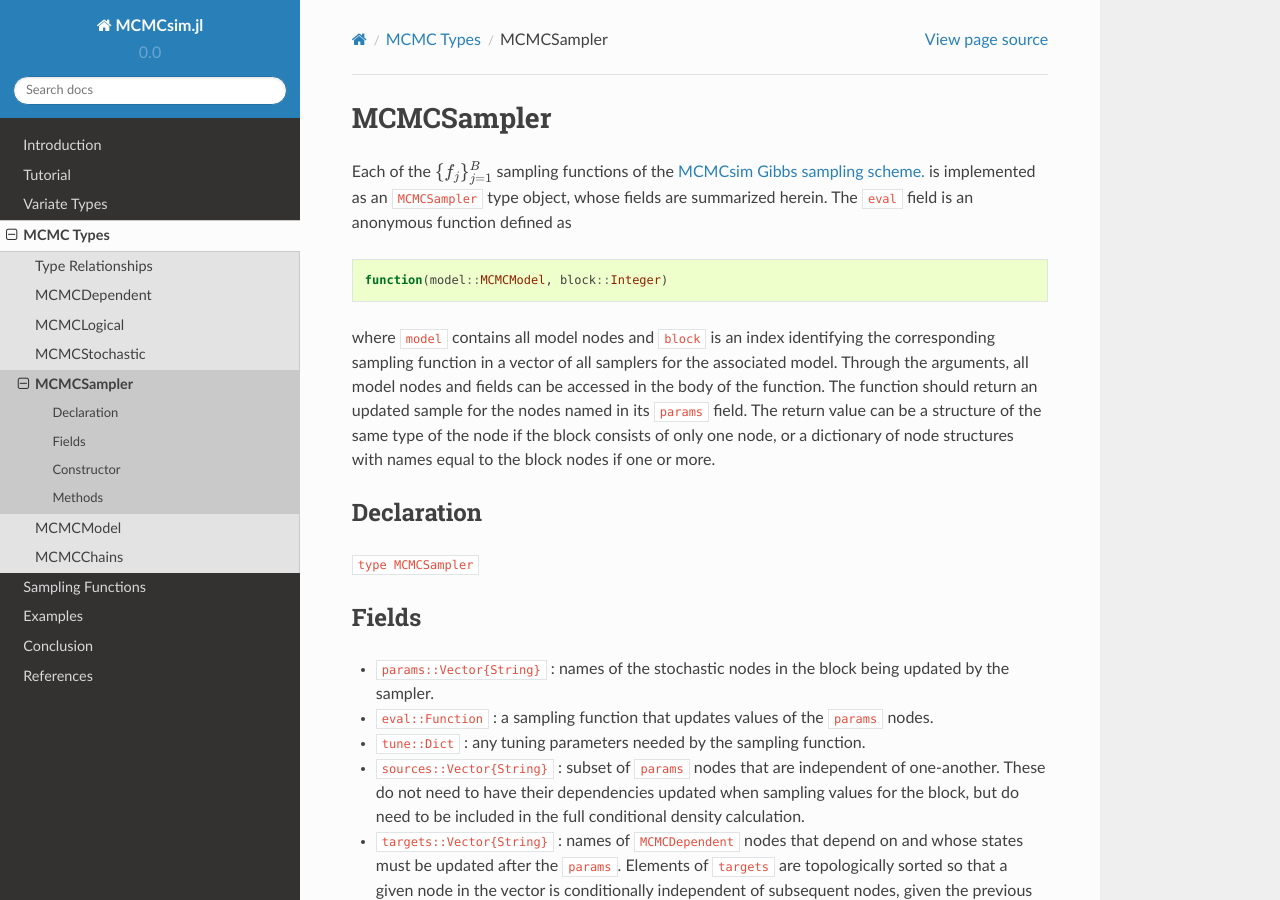
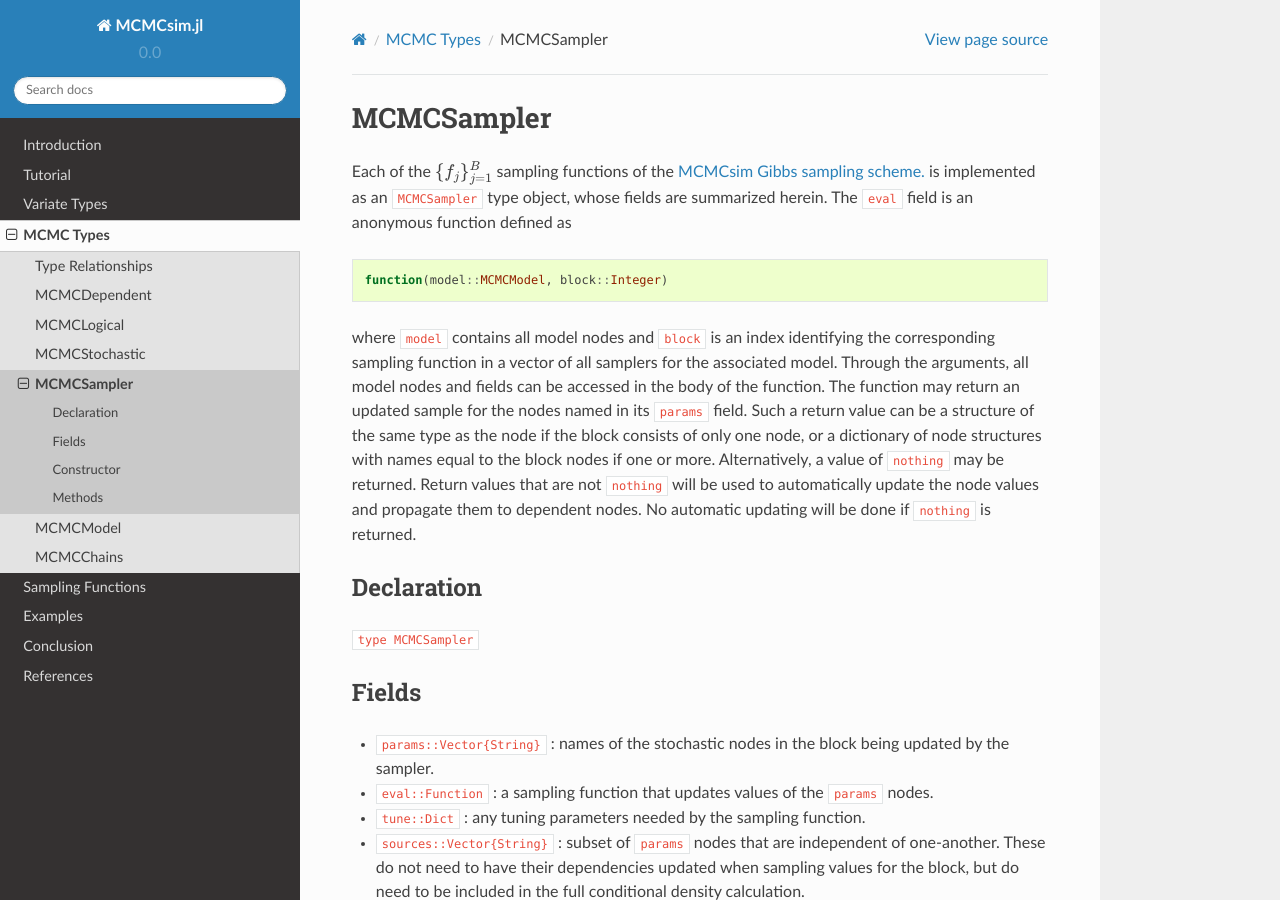
Before and after one commit to brian-j-smith/Mamba.jl, a Sphinx documentation site: the page built from doc/mcmc/sampler.rst, in a window 1280 px wide and 900 px high. Built offline with Sphinx 7.4.7 and the Read the Docs theme 2.0.0, drawn with Linux system fonts in a browser that asks for light colours; formulas are drawn with MathJax 3.

Commit message:
Automatically update node values and dependent nodes if nothing is not returned.

```diff
--- a/doc/mcmc/sampler.rst
+++ b/doc/mcmc/sampler.rst
@@ -11,7 +11,7 @@ Each of the :math:`\{f_j\}_{j=1}^{B}` sampling functions of the :ref:`figure-Gib
 
 	function(model::MCMCModel, block::Integer)
 
-where ``model`` contains all model nodes and ``block`` is an index identifying the corresponding sampling function in a vector of all samplers for the associated model.  Through the arguments, all model nodes and fields can be accessed in the body of the function.  The function should return an updated sample for the nodes named in its ``params`` field.  The return value can be a structure of the same type of the node if the block consists of only one node, or a dictionary of node structures with names equal to the block nodes if one or more.
+where ``model`` contains all model nodes and ``block`` is an index identifying the corresponding sampling function in a vector of all samplers for the associated model.  Through the arguments, all model nodes and fields can be accessed in the body of the function.  The function may return an updated sample for the nodes named in its ``params`` field.  Such a return value can be a structure of the same type as the node if the block consists of only one node, or a dictionary of node structures with names equal to the block nodes if one or more.  Alternatively, a value of ``nothing`` may be returned.  Return values that are not ``nothing`` will be used to automatically update the node values and propagate them to dependent nodes.  No automatic updating will be done if ``nothing`` is returned.
 
 Declaration
 ^^^^^^^^^^^
```
Also changed, not shown: 1 other file.
